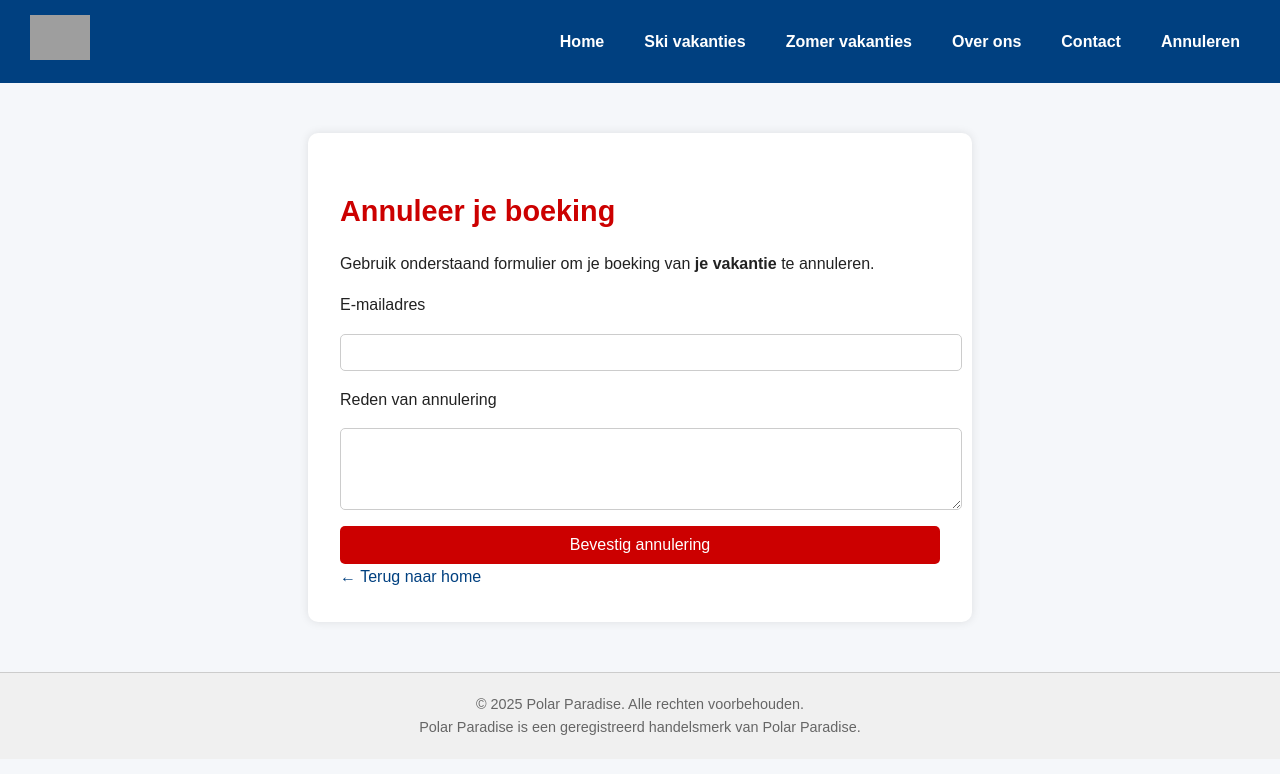
After one commit to AidenColin024/Vakantie-website, a PHP site: page /annuleren.php in a window 1280 px wide. The commit adds this page. Shown: the top 774 px of the page. Run offline with PHP 8.4, Linux system fonts and the light colour scheme; grey boxes are pictures that could not be loaded.

Commit message:
annulere pagina

```diff
--- /dev/null
+++ b/html/annuleren.php
@@ -0,0 +1,54 @@
+<?php
+$hotel = isset($_GET['hotel']) ? htmlspecialchars($_GET['hotel']) : 'je vakantie';
+?>
+<!DOCTYPE html>
+<html lang="nl">
+<head>
+    <meta charset="UTF-8">
+    <meta name="viewport" content="width=device-width, initial-scale=1.0">
+    <title>Annuleer Vakantie | Polar & Paradise</title>
+    <link rel="stylesheet" href="vakantie.css">
+</head>
+<body>
+<header class="pp-header">
+    <div class="logo">
+        <a href="index.php"><img src="images/image1 (1).png" alt="Polar & Paradise" /></a>
+    </div>
+    <nav class="pp-nav">
+        <ul>
+            <li><a href="index.php">Home</a></li>
+            <li><a href="ski.php">Ski vakanties</a></li>
+            <li><a href="zomer.php">Zomer vakanties</a></li>
+            <li><a href="overons.php">Over ons</a></li>
+            <li><a href="contact.php">Contact</a></li>
+            <li><a href="annuleren.php">Annuleren</a></li>
+        </ul>
+    </nav>
+</header>
+
+<main class="pp-content">
+    <section class="annuleer-container">
+        <h1>Annuleer je boeking</h1>
+        <p>Gebruik onderstaand formulier om je boeking van <strong><?= $hotel ?></strong> te annuleren.</p>
+
+        <form action="annuleren_verwerk.php" method="POST" class="annuleer-form">
+            <input type="hidden" name="hotel" value="<?= $hotel ?>">
+            <label for="email">E-mailadres</label>
+            <input type="email" name="email" required>
+
+            <label for="reden">Reden van annulering</label>
+            <textarea name="reden" rows="4" required></textarea>
+
+            <button type="submit">Bevestig annulering</button>
+        </form>
+
+        <a href="index.php" class="pp-back-btn">← Terug naar home</a>
+    </section>
+</main>
+
+<footer class="pp-footer">
+    © 2025 Polar Paradise. Alle rechten voorbehouden.<br>
+    Polar Paradise is een geregistreerd handelsmerk van Polar Paradise.
+</footer>
+</body>
+</html>
--- a/html/vakantie.css
+++ b/html/vakantie.css
@@ -670,6 +670,41 @@ section {
     line-height: 1.6;
 }
 
+/* ====================================== */
+/*             Responsiveness             */
+/* ====================================== */
+
+@media (max-width: 768px) {
+    .pp-header {
+        flex-direction: column;
+        gap: 15px;
+        text-align: center;
+    }
+
+    .pp-nav ul {
+        flex-direction: column;
+        gap: 10px;
+    }
+
+    .hero-text {
+        left: 20px;
+        max-width: 90%;
+        font-size: 1.8rem;
+        padding: 20px 25px;
+    }
+
+    .seasons {
+        flex-direction: column;
+        align-items: center;
+    }
+
+    .summer, .winter {
+        width: 90%;
+        height: 180px;
+    }
+}
+
+/* Alleen extra styles voor hotelpagina */
 .hotel-container {
     max-width: 1100px;
     margin: 3rem auto 5rem auto;
@@ -715,39 +750,56 @@ section {
     cursor: pointer;
 }
 
-/* ====================================== */
-/*             Responsiveness             */
-/* ====================================== */
+body {
+    font-family: Arial, sans-serif;
+    background-color: #f5f7fa;
+    margin: 0;
+    padding: 0;
+}
 
-@media (max-width: 768px) {
-    .pp-header {
-        flex-direction: column;
-        gap: 15px;
-        text-align: center;
-    }
+.annuleer-container {
+    max-width: 600px;
+    margin: 50px auto;
+    background: white;
+    padding: 2em;
+    border-radius: 10px;
+    box-shadow: 0 0 10px rgba(0,0,0,0.1);
+}
 
-    .pp-nav ul {
-        flex-direction: column;
-        gap: 10px;
-    }
+.annuleer-container h1 {
+    color: #cc0000;
+    font-size: 1.8em;
+    margin-bottom: 10px;
+}
 
-    .hero-text {
-        left: 20px;
-        max-width: 90%;
-        font-size: 1.8rem;
-        padding: 20px 25px;
-    }
+.annuleer-container form {
+    display: flex;
+    flex-direction: column;
+    gap: 1em;
+}
 
-    .seasons {
-        flex-direction: column;
-        align-items: center;
-    }
+.annuleer-container input,
+.annuleer-container textarea {
+    padding: 10px;
+    border: 1px solid #ccc;
+    border-radius: 5px;
+    width: 100%;
+}
 
-    .summer, .winter {
-        width: 90%;
-        height: 180px;
-    }
+.annuleer-container button {
+    background-color: #cc0000;
+    color: white;
+    padding: 10px;
+    border: none;
+    font-size: 1em;
+    border-radius: 5px;
+    cursor: pointer;
 }
+
+.annuleer-container button:hover {
+    background-color: #b30000;
+}
+
 
 @media (max-width: 480px) {
     .form-container {
--- a/html/winter/oostenrijk/tirol-resort.php
+++ b/html/winter/oostenrijk/tirol-resort.php
@@ -106,6 +106,7 @@ try {
             <li><a href="zomer.php">Zomer vakanties</a></li>
             <li><a href="overons.php">Over ons</a></li>
             <li><a href="contact.php">Contact</a></li>
+            <li><a href="annuleren.php">Annuleren</a></li>
         </ul>
     </nav>
 </header>
```
Also changed, not shown: html/annuleren_verwerk.php (added, +72 -0 lines).
